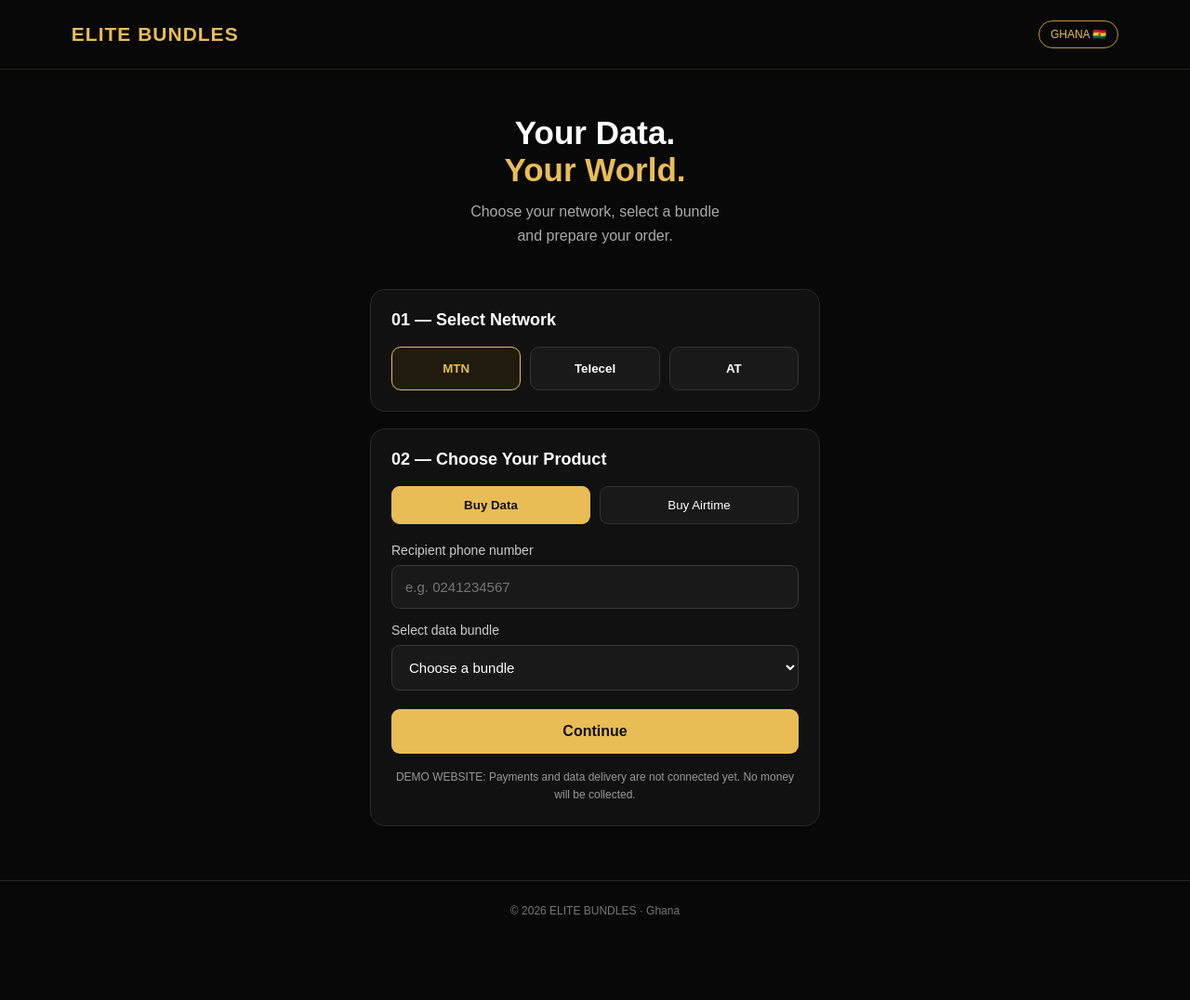
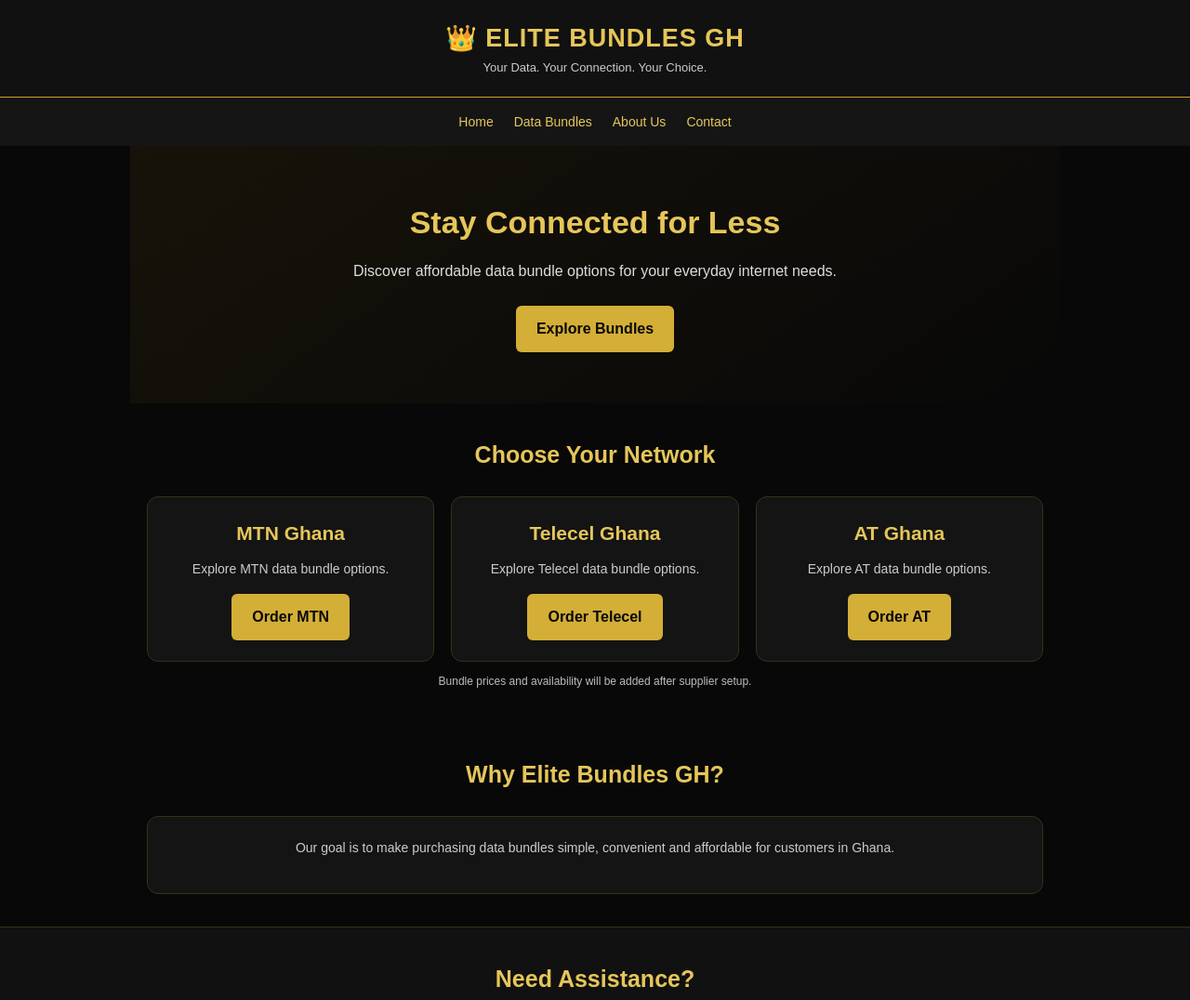
Before and after one commit to akosuamansah1970-tech/elite-Top-up, a plain HTML site: page index.html in a window 1280 px wide. Shown: the top 1076 px of the page at 93% size. Before the commit the page ends 1012 px from the top, so only its background shows below. Drawn offline with Linux system fonts and the light colour scheme.

Commit message:
Update index.html

```diff
--- a/index.html
+++ b/index.html
@@ -3,293 +3,245 @@
 <head>
   <meta charset="UTF-8">
   <meta name="viewport" content="width=device-width, initial-scale=1.0">
-  <title>ELITE BUNDLES | Data & Airtime</title>
+
+  <title>Elite Bundles GH | Data Bundles</title>
+
+  <meta name="description"
+        content="Buy affordable data bundles in Ghana with Elite Bundles GH.">
+
   <style>
     * {
-      box-sizing: border-box;
       margin: 0;
       padding: 0;
+      box-sizing: border-box;
     }
 
     body {
       font-family: Arial, sans-serif;
       background: #080808;
-      color: #fff;
+      color: #ffffff;
+      line-height: 1.6;
     }
 
     header {
-      padding: 22px 6%;
-      display: flex;
-      justify-content: space-between;
-      align-items: center;
-      border-bottom: 1px solid #29220f;
+      background: #111111;
+      padding: 20px;
+      text-align: center;
+      border-bottom: 1px solid #c9a227;
     }
 
     .logo {
-      color: #e9bd55;
-      font-size: 21px;
+      color: #e6c65a;
+      font-size: 27px;
       font-weight: bold;
       letter-spacing: 1px;
     }
 
-    .badge {
-      border: 1px solid #bd963f;
-      color: #e9bd55;
-      border-radius: 20px;
-      padding: 7px 12px;
-      font-size: 12px;
+    header p {
+      color: #cccccc;
+      font-size: 13px;
+    }
+
+    nav {
+      display: flex;
+      justify-content: center;
+      gap: 22px;
+      padding: 15px;
+      background: #151515;
+      flex-wrap: wrap;
+    }
+
+    nav a {
+      color: #e6c65a;
+      text-decoration: none;
+      font-size: 14px;
     }
 
     .hero {
       text-align: center;
-      padding: 48px 20px 30px;
+      padding: 55px 20px;
+      background: linear-gradient(145deg, #17130a, #080808);
     }
 
     .hero h1 {
-      font-size: 35px;
+      font-size: 34px;
+      color: #e6c65a;
       margin-bottom: 12px;
     }
 
-    .hero h1 span {
-      color: #e9bd55;
+    .hero p {
+      color: #dddddd;
+      margin-bottom: 25px;
     }
 
-    .hero p {
-      color: #aaa;
-      line-height: 1.6;
+    .button {
+      display: inline-block;
+      background: #d4af37;
+      color: #080808;
+      padding: 12px 22px;
+      border-radius: 6px;
+      text-decoration: none;
+      font-weight: bold;
+      border: none;
+      cursor: pointer;
     }
 
-    .container {
-      max-width: 520px;
+    section {
+      padding: 35px 18px;
+      max-width: 1000px;
       margin: auto;
-      padding: 15px 18px 40px;
     }
 
-    .card {
-      background: #111;
-      border: 1px solid #292929;
-      border-radius: 16px;
-      padding: 22px;
-      margin-bottom: 18px;
-    }
-
-    .card h2 {
-      font-size: 18px;
-      margin-bottom: 18px;
+    .section-title {
+      text-align: center;
+      color: #e6c65a;
+      margin-bottom: 25px;
+      font-size: 25px;
     }
 
     .networks {
       display: grid;
-      grid-template-columns: repeat(3, 1fr);
-      gap: 10px;
+      grid-template-columns: repeat(auto-fit, minmax(230px, 1fr));
+      gap: 18px;
     }
 
-    .network {
-      background: #191919;
-      border: 1px solid #333;
-      color: #fff;
-      border-radius: 10px;
-      padding: 15px 5px;
-      cursor: pointer;
-      font-weight: bold;
+    .card {
+      background: #141414;
+      border: 1px solid #39301a;
+      border-radius: 12px;
+      padding: 22px;
+      text-align: center;
     }
 
-    .network.active {
-      border-color: #e9bd55;
-      color: #e9bd55;
-      background: #211b0d;
+    .card h3 {
+      color: #e6c65a;
+      font-size: 21px;
+      margin-bottom: 10px;
     }
 
-    .tabs {
-      display: flex;
-      gap: 10px;
-      margin-bottom: 20px;
-    }
-
-    .tab {
-      flex: 1;
-      padding: 12px;
-      border: 1px solid #333;
-      background: #191919;
-      color: #fff;
-      border-radius: 9px;
-      cursor: pointer;
-    }
-
-    .tab.active {
-      background: #e9bd55;
-      color: #111;
-      border-color: #e9bd55;
-      font-weight: bold;
-    }
-
-    label {
-      display: block;
-      color: #ccc;
-      margin: 15px 0 8px;
+    .card p {
+      color: #cccccc;
+      margin-bottom: 16px;
       font-size: 14px;
     }
 
-    input, select {
-      width: 100%;
-      padding: 14px;
-      background: #191919;
-      color: #fff;
-      border: 1px solid #393939;
-      border-radius: 9px;
-      font-size: 15px;
+    .notice {
+      color: #bdbdbd;
+      font-size: 12px;
+      margin-top: 12px;
     }
 
-    .primary {
-      width: 100%;
-      margin-top: 20px;
-      padding: 15px;
-      background: #e9bd55;
-      border: none;
-      border-radius: 9px;
-      color: #111;
-      font-size: 16px;
-      font-weight: bold;
-      cursor: pointer;
-    }
-
-    .notice {
-      color: #999;
-      font-size: 12px;
-      line-height: 1.6;
+    .contact {
       text-align: center;
-      margin-top: 16px;
+      background: #111111;
+      border-top: 1px solid #39301a;
+      border-bottom: 1px solid #39301a;
+      max-width: none;
     }
 
     footer {
       text-align: center;
-      padding: 25px;
-      color: #777;
-      border-top: 1px solid #292929;
+      padding: 22px;
+      color: #999999;
       font-size: 12px;
+    }
+
+    @media (max-width: 480px) {
+      .hero h1 {
+        font-size: 28px;
+      }
+
+      .logo {
+        font-size: 23px;
+      }
     }
   </style>
 </head>
 
 <body>
+
   <header>
-    <div class="logo">ELITE BUNDLES</div>
-    <div class="badge">GHANA 🇬🇭</div>
+    <div class="logo">👑 ELITE BUNDLES GH</div>
+    <p>Your Data. Your Connection. Your Choice.</p>
   </header>
 
-  <section class="hero">
-    <h1>Your Data.<br><span>Your World.</span></h1>
-    <p>Choose your network, select a bundle<br>and prepare your order.</p>
-  </section>
+  <nav>
+    <a href="#home">Home</a>
+    <a href="#bundles">Data Bundles</a>
+    <a href="#about">About Us</a>
+    <a href="#contact">Contact</a>
+  </nav>
 
-  <main class="container">
-    <section class="card">
-      <h2>01 — Select Network</h2>
+  <main>
+    <section class="hero" id="home">
+      <h1>Stay Connected for Less</h1>
+
+      <p>
+        Discover affordable data bundle options
+        for your everyday internet needs.
+      </p>
+
+      <a href="#bundles" class="button">Explore Bundles</a>
+    </section>
+
+    <section id="bundles">
+      <h2 class="section-title">Choose Your Network</h2>
+
       <div class="networks">
-        <button class="network active" data-network="MTN">MTN</button>
-        <button class="network" data-network="Telecel">Telecel</button>
-        <button class="network" data-network="AT">AT</button>
+
+        <div class="card">
+          <h3>MTN Ghana</h3>
+          <p>Explore MTN data bundle options.</p>
+          <a class="button" href="#contact">Order MTN</a>
+        </div>
+
+        <div class="card">
+          <h3>Telecel Ghana</h3>
+          <p>Explore Telecel data bundle options.</p>
+          <a class="button" href="#contact">Order Telecel</a>
+        </div>
+
+        <div class="card">
+          <h3>AT Ghana</h3>
+          <p>Explore AT data bundle options.</p>
+          <a class="button" href="#contact">Order AT</a>
+        </div>
+
+      </div>
+
+      <p class="notice" style="text-align:center;">
+        Bundle prices and availability will be added after supplier setup.
+      </p>
+    </section>
+
+    <section id="about">
+      <h2 class="section-title">Why Elite Bundles GH?</h2>
+
+      <div class="card">
+        <p>
+          Our goal is to make purchasing data bundles
+          simple, convenient and affordable for customers in Ghana.
+        </p>
       </div>
     </section>
 
-    <section class="card">
-      <h2>02 — Choose Your Product</h2>
+    <section class="contact" id="contact">
+      <h2 class="section-title">Need Assistance?</h2>
 
-      <div class="tabs">
-        <button class="tab active" data-type="data">Buy Data</button>
-        <button class="tab" data-type="airtime">Buy Airtime</button>
-      </div>
-
-      <label for="phone">Recipient phone number</label>
-      <input id="phone" type="tel" placeholder="e.g. 0241234567"
-             inputmode="numeric" maxlength="10">
-
-      <div id="bundle-area">
-        <label for="bundle">Select data bundle</label>
-        <select id="bundle">
-          <option value="">Choose a bundle</option>
-          <option value="1">1 GB — Demo</option>
-          <option value="2">2 GB — Demo</option>
-          <option value="5">5 GB — Demo</option>
-          <option value="10">10 GB — Demo</option>
-        </select>
-      </div>
-
-      <div id="airtime-area" hidden>
-        <label for="amount">Airtime amount (GH₵)</label>
-        <input id="amount" type="number" min="1" placeholder="Enter amount">
-      </div>
-
-      <button class="primary" id="order">Continue</button>
+      <p style="margin-bottom:20px;">
+        Contact our customer support team for assistance.
+      </p>
 
       <p class="notice">
-        DEMO WEBSITE: Payments and data delivery are not connected yet.
-        No money will be collected.
+        Customer support contact details coming soon.
       </p>
     </section>
   </main>
 
   <footer>
-    © 2026 ELITE BUNDLES · Ghana
+    <p>© 2026 Elite Bundles GH. All rights reserved.</p>
+    <p>Independent data bundle storefront.</p>
   </footer>
 
-  <script>
-    let network = "MTN";
-    let type = "data";
-
-    document.querySelectorAll(".network").forEach(button => {
-      button.addEventListener("click", () => {
-        document.querySelectorAll(".network").forEach(item =>
-          item.classList.remove("active")
-        );
-        button.classList.add("active");
-        network = button.dataset.network;
-      });
-    });
-
-    document.querySelectorAll(".tab").forEach(button => {
-      button.addEventListener("click", () => {
-        document.querySelectorAll(".tab").forEach(item =>
-          item.classList.remove("active")
-        );
-        button.classList.add("active");
-        type = button.dataset.type;
-
-        document.getElementById("bundle-area").hidden = type !== "data";
-        document.getElementById("airtime-area").hidden = type !== "airtime";
-      });
-    });
-
-    document.getElementById("order").addEventListener("click", () => {
-      const phone = document.getElementById("phone").value.trim();
-
-      if (!/^0\d{9}$/.test(phone)) {
-        alert("Enter a valid 10-digit Ghanaian phone number.");
-        return;
-      }
-
-      if (type === "data" &&
-          !document.getElementById("bundle").value) {
-        alert("Please select a data bundle.");
-        return;
-      }
-
-      if (type === "airtime") {
-        const amount = Number(document.getElementById("amount").value);
-        if (!Number.isFinite(amount) || amount < 1) {
-          alert("Enter a valid airtime amount.");
-          return;
-        }
-      }
-
-      alert(
-        "Your demo order details have been checked.\\n\\n" +
-        "Network: " + network + "\\n" +
-        "Product: " + type + "\\n" +
-        "Phone: " + phone + "\\n\\n" +
-        "Real payments and delivery will be added later."
-      );
-    });
-  </script>
 </body>
 </html>
```
